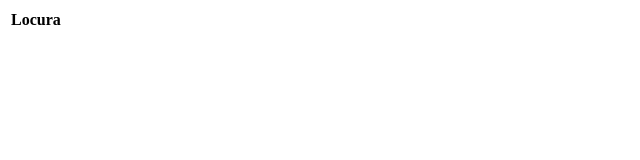
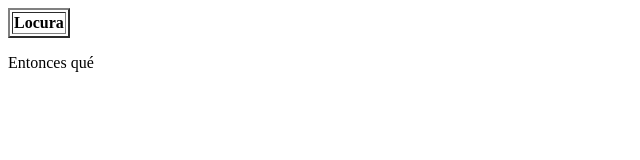
Before and after one commit to Jdmarinr/alpha, a plain HTML site: page index.html in a window 1280 px wide. Shown: the whole page, without its empty margins (0-640 px from the left). Drawn offline with Linux system fonts and the light colour scheme.

Commit message:
Terminamos las secciones extra

```diff
--- a/index.html
+++ b/index.html
@@ -7,7 +7,7 @@
 </head>
 <body>
     <div>
-    <table>
+    <table border="2px">
         <th>Locura
 
         </th>
@@ -19,7 +19,10 @@
 
 
     </div>
+    <div>
+    <p>Entonces qué</p>
 
+    </div>
 
 </body>
 
```
